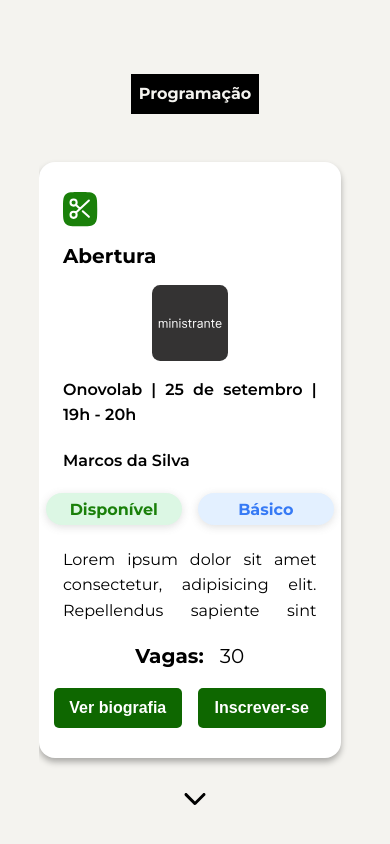
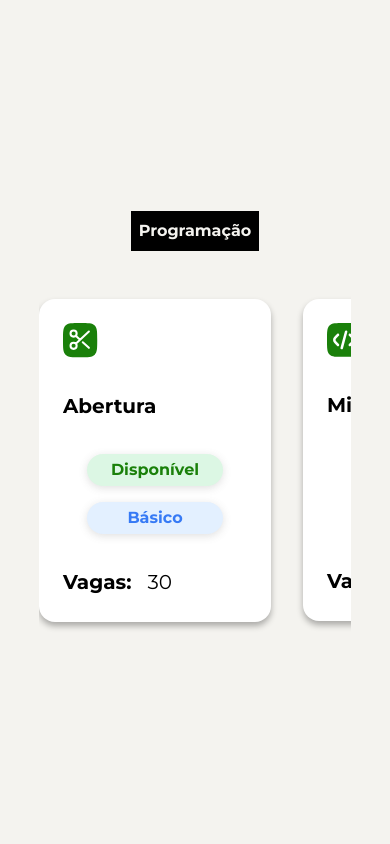
Before and after one commit to pet-ads/wecomp-new, a React (Vite) app: page / in a window 390 px wide. Shown: the part 3582-4426 px from the top of the page. Built offline with nearby package versions, Linux system fonts and the light colour scheme.

Commit message:
refactor: Adjusting the call of the cards to be on mobile

```diff
--- a/src/components/sections/Programming/index.tsx
+++ b/src/components/sections/Programming/index.tsx
@@ -1,10 +1,11 @@
 import SubTitle from "../../ui/SubTitle";
-import ArrowButton from "../../ui/ArrowButton";
 import Card from "./subcomponents/Card";
 import Slider from "../../Slider";
+import CardProjeto from "./subcomponents/Modal"
 
 import useSectionRefs from "../../../hooks/references/useSectionRefs";
 import useProgrammingSectionData from "../../../hooks/fetch/useProgrammingSectionData";
+import useIsMobile from "../../Window/Mobile";
 
 import {
   ProgrammingCardContainer,
@@ -19,20 +20,30 @@ export default function Programming() {
 
   const { eventProgramming } = useProgrammingSectionData();
   const checkDate = useCheckDate();
+  const isMobile = useIsMobile();
 
   return (
     <ProgrammingContainer>
       <ProgrammingContent ref={sections.programming}>
         <SubTitle children="Programação" />
         <ProgrammingCardContainer>
-          <Slider
+          {checkDate ? (
+
+            <Slider
             items={eventProgramming}
             renderItem={(event) =>
-              checkDate ? <Card key={event.id} {...event} /> : <UpcommingCard />
+              isMobile ? (
+                <CardProjeto key={event.id} {...event} />
+              ) : (
+                <Card key={event.id} {...event} />
+              )
             }
-          />
+            />
+
+          ) : (
+            <UpcommingCard />
+          )}
         </ProgrammingCardContainer>
-        <ArrowButton sectionRef={sections.Marathon} />
       </ProgrammingContent>
     </ProgrammingContainer>
   );
```
